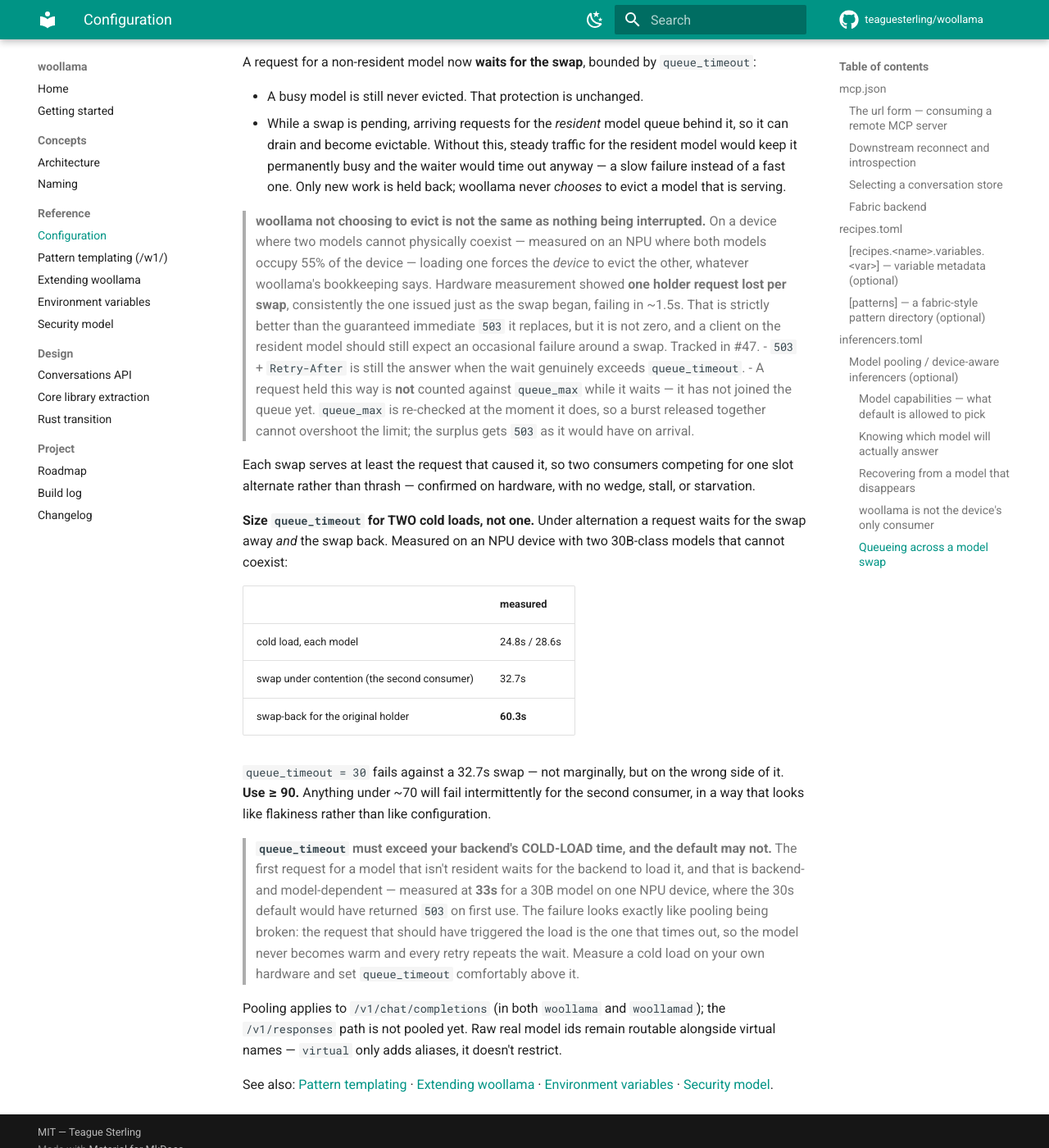
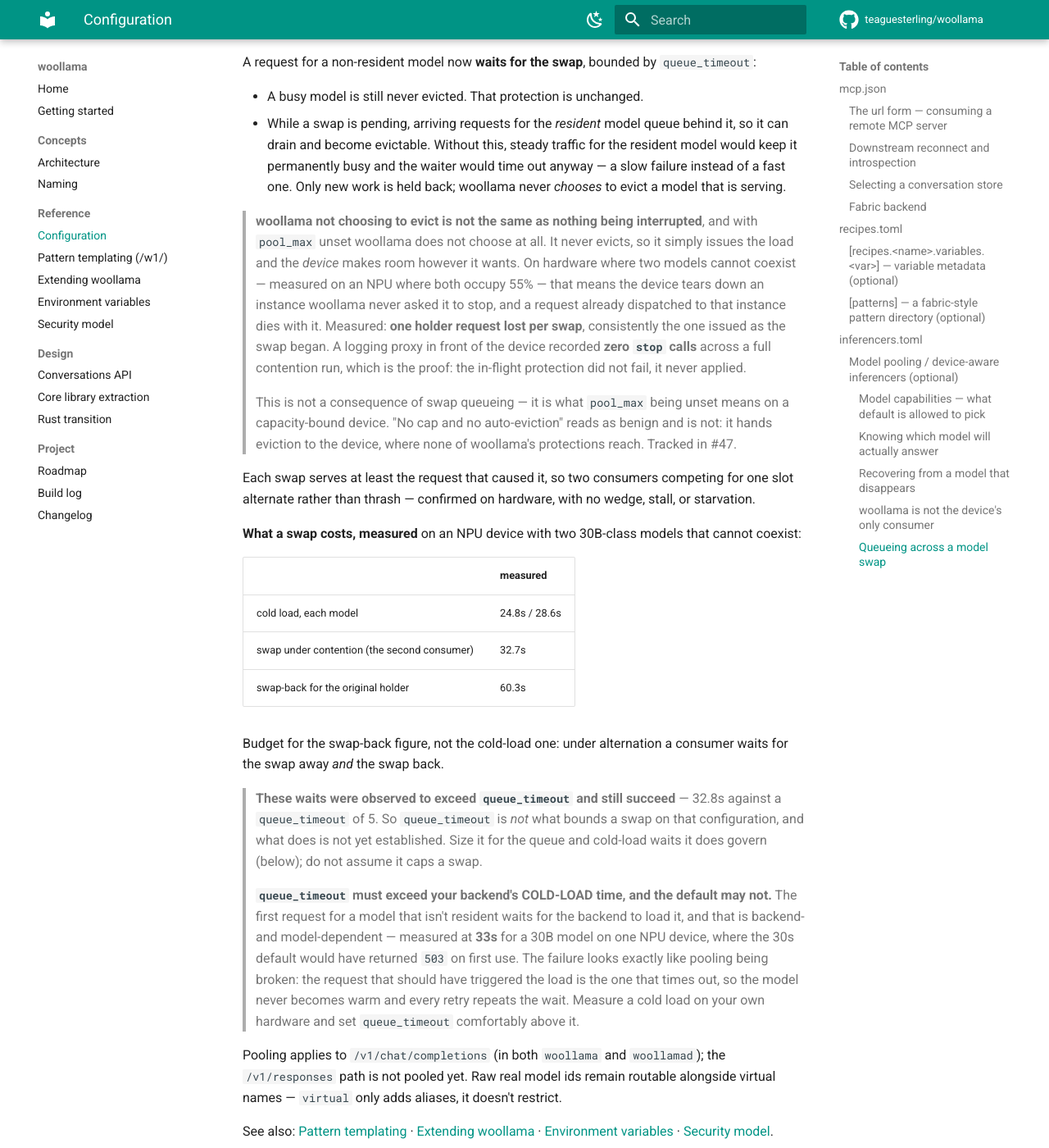
Before and after one commit to teaguesterling/woollama, an MkDocs documentation site: the page built from docs/configuration.md, in a window 1280 px wide and 1400 px high, scrolled down 15419 px. Shown: the whole window at 82% size. Built offline with MkDocs 1.6.1 and Material for MkDocs 9.7.7, drawn with Linux system fonts in a browser that asks for light colours; comment, search, counter and statistics services are not loaded.

Commit message:
docs: retract the queue_timeout guidance, and correct the verification claim
Two corrections, both from follow-up hardware work that contradicted the first
round. I had already written the first round into the docs, so this backs it out.

1. queue_timeout does NOT bound a swap on the measured configuration. The
   original "30s default fails a 32.7s swap, use >= 90" came from a single
   unreproducible failure. On retest the wait exceeded its own queue_timeout and
   succeeded every time — 32.8s against a queue_timeout of 5. The cost figures
   (24.8/28.6 cold, 32.7 swap, 60.3 swap-back) are real and kept as measurements
   of what a swap costs; the threshold recommendation built on them is withdrawn.
   What bounds this wait is not established, and the docs now say so rather than
   guessing again.

2. The hardware run does not verify THIS change. The tested config had no
   pool_max, and with pool_max unset needs_eviction is false, so the waiting path
   never engages — confirmed in code: pool_max has no default
   (filter_map(..).min() yields None). The baseline was also a released 0.14.1
   rather than current main, so the measured delta spans two releases. The
   503->200 improvement is real and unattributed.

What the run DID establish, independent of #39: a logging proxy recorded zero
stop calls across a full contention run, so woollama never evicted and the device
force-evicted. The in-flight protection did not fail — it never applied. That is
what pool_max being unset means on a capacity-bound device, and "no cap and no
auto-eviction" reads far more benign than it is.

Refs #39, #47

Co-Authored-By: Claude Opus 5 (1M context) <noreply@anthropic.com>
Claude-Session: https://claude.ai/code/session_01FN1dUATQYR4QgbSpADDQAW

```diff
--- a/docs/configuration.md
+++ b/docs/configuration.md
@@ -641,34 +641,37 @@ A request for a non-resident model now **waits for the swap**, bounded by `queue
   permanently busy and the waiter would time out anyway — a slow failure instead of a fast one.
   Only new work is held back; woollama never *chooses* to evict a model that is serving.
 
-> **woollama not choosing to evict is not the same as nothing being interrupted.** On a device
-> where two models cannot physically coexist — measured on an NPU where both models occupy 55%
-> of the device — loading one forces the *device* to evict the other, whatever woollama's
-> bookkeeping says. Hardware measurement showed **one holder request lost per swap**, consistently
-> the one issued just as the swap began, failing in ~1.5s. That is strictly better than the
-> guaranteed immediate `503` it replaces, but it is not zero, and a client on the resident model
-> should still expect an occasional failure around a swap. Tracked in #47.
-- `503` + `Retry-After` is still the answer when the wait genuinely exceeds `queue_timeout`.
-- A request held this way is **not** counted against `queue_max` while it waits — it has not
-  joined the queue yet. `queue_max` is re-checked at the moment it does, so a burst released
-  together cannot overshoot the limit; the surplus gets `503` as it would have on arrival.
+> **woollama not choosing to evict is not the same as nothing being interrupted**, and with
+> `pool_max` unset woollama does not choose at all. It never evicts, so it simply issues the load
+> and the *device* makes room however it wants. On hardware where two models cannot coexist —
+> measured on an NPU where both occupy 55% — that means the device tears down an instance
+> woollama never asked it to stop, and a request already dispatched to that instance dies with
+> it. Measured: **one holder request lost per swap**, consistently the one issued as the swap
+> began. A logging proxy in front of the device recorded **zero `stop` calls** across a full
+> contention run, which is the proof: the in-flight protection did not fail, it never applied.
+>
+> This is not a consequence of swap queueing — it is what `pool_max` being unset means on a
+> capacity-bound device. "No cap and no auto-eviction" reads as benign and is not: it hands
+> eviction to the device, where none of woollama's protections reach. Tracked in #47.
 
 Each swap serves at least the request that caused it, so two consumers competing for one slot
 alternate rather than thrash — confirmed on hardware, with no wedge, stall, or starvation.
 
-**Size `queue_timeout` for TWO cold loads, not one.** Under alternation a request waits for the
-swap away *and* the swap back. Measured on an NPU device with two 30B-class models that cannot
-coexist:
+**What a swap costs, measured** on an NPU device with two 30B-class models that cannot coexist:
 
 | | measured |
 |---|---|
 | cold load, each model | 24.8s / 28.6s |
 | swap under contention (the second consumer) | 32.7s |
-| swap-back for the original holder | **60.3s** |
+| swap-back for the original holder | 60.3s |
 
-`queue_timeout = 30` fails against a 32.7s swap — not marginally, but on the wrong side of it.
-**Use ≥ 90.** Anything under ~70 will fail intermittently for the second consumer, in a way that
-looks like flakiness rather than like configuration.
+Budget for the swap-back figure, not the cold-load one: under alternation a consumer waits for the
+swap away *and* the swap back.
+
+> **These waits were observed to exceed `queue_timeout` and still succeed** — 32.8s against a
+> `queue_timeout` of 5. So `queue_timeout` is *not* what bounds a swap on that configuration, and
+> what does is not yet established. Size it for the queue and cold-load waits it does govern
+> (below); do not assume it caps a swap.
 
 > **`queue_timeout` must exceed your backend's COLD-LOAD time, and the default may not.**
 > The first request for a model that isn't resident waits for the backend to load it, and that
```
Also changed, not shown: CHANGELOG.md (+11 -13 lines).
